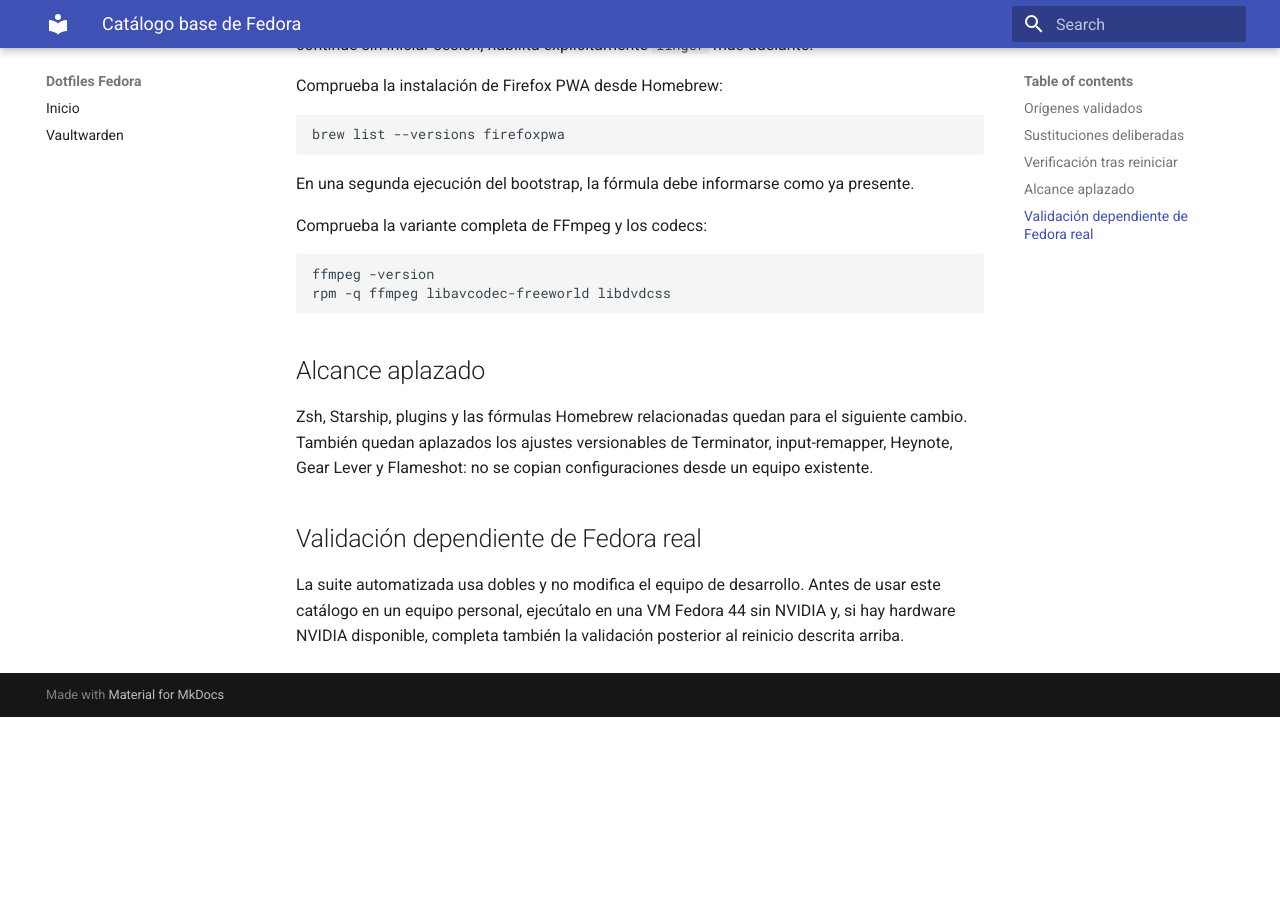
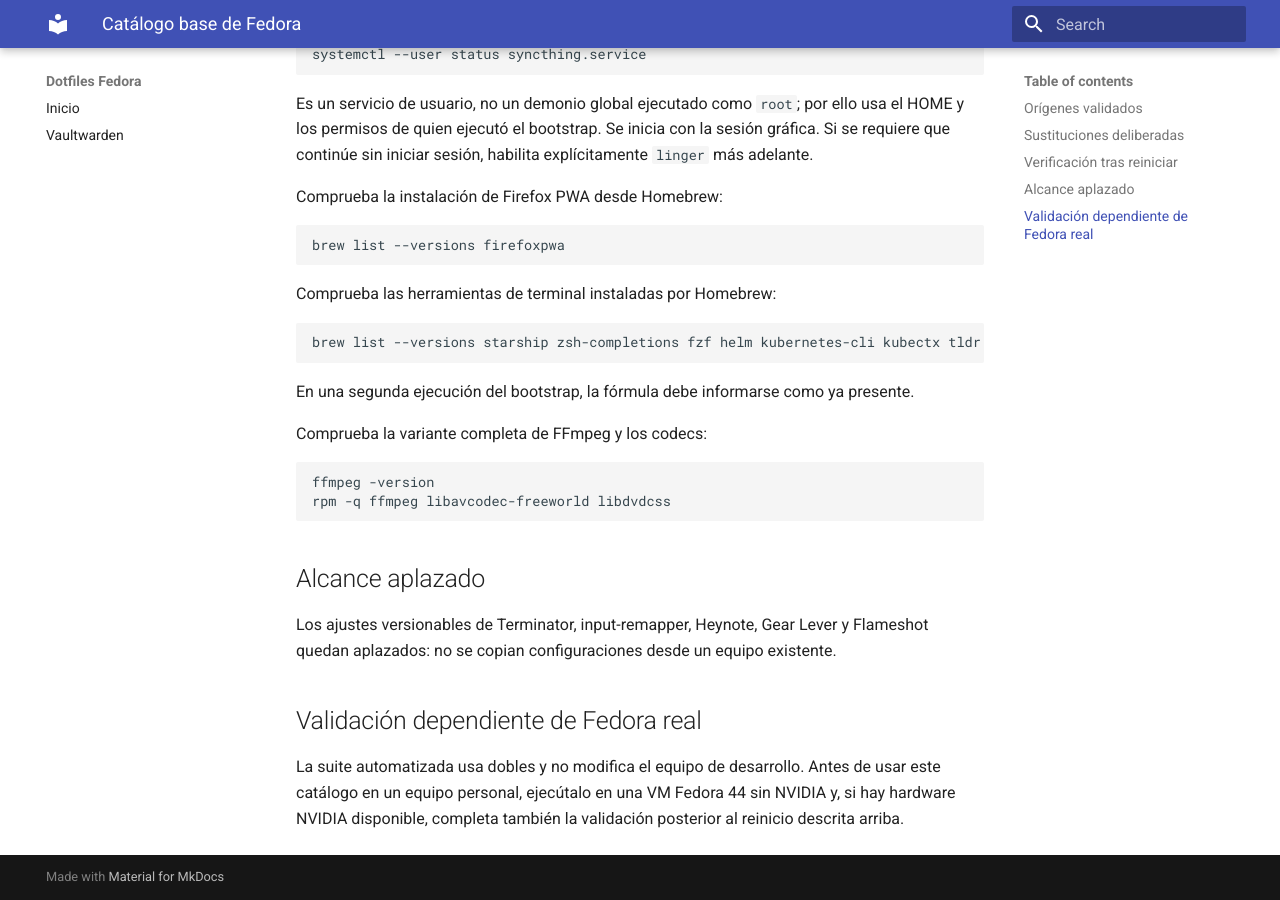
Before and after one commit to rdiezsj/dotfiles, an MkDocs documentation site: the page built from docs/catalogo-fedora.md, in a window 1280 px wide and 900 px high, scrolled down 1376 px. Built offline with MkDocs 1.6.1 and Material for MkDocs 9.7.7, drawn with Linux system fonts in a browser that asks for light colours; before the commit the page ends 2093 px from its top, so only the background shows below that; some of the changed text lies outside the part shown.

Commit message:
feat: configura terminal Zsh versionada en Fedora

````diff
--- a/docs/catalogo-fedora.md
+++ b/docs/catalogo-fedora.md
@@ -3,7 +3,7 @@
 El bootstrap declara los paquetes por su gestor para que el origen y la actualización sean trazables:
 
 - DNF/RPM: paquetes de Fedora y VS Code desde Microsoft.
-- Homebrew: Firefox PWA.
+- Homebrew: Firefox PWA, Starship, `zsh-completions`, fzf, Helm, `kubernetes-cli`, kubectx y tldr.
 - Flatpak: aplicaciones de escritorio por usuario desde Flathub.
 - AppImage: Heynote 2.9.1 y Nextcloud Desktop 34.0.4 en `~/Apps`, con SHA-256 fijado.
 
@@ -13,6 +13,7 @@
 
 - [VS Code para Linux](https://code.visualstudio.com/docs/setup/linux): repositorio RPM oficial de Microsoft.
 - [Firefox PWA en Homebrew](https://formulae.brew.sh/formula/firefoxpwa): fórmula instalada por Homebrew y actualizada con sus mecanismos habituales.
+- Herramientas de terminal: Starship, `zsh-completions`, fzf, Helm, `kubernetes-cli`, kubectx y tldr se instalan como fórmulas Homebrew para mantener una única procedencia y actualización.
 - [RPM Fusion](https://rpmfusion.org/): Free, Nonfree y Free tainted para multimedia y DVD.
 - [Flathub](https://flathub.org/): remoto Flatpak por usuario.
 - [Heynote 2.9.1](https://github.com/heyman/heynote/releases/tag/v2.9.1) y [descargas de Nextcloud Desktop](https://download.nextcloud.com/desktop/releases/Linux/): binarios AppImage fijados en el catálogo.
@@ -47,6 +48,12 @@
 brew list --versions firefoxpwa
 ```
 
+Comprueba las herramientas de terminal instaladas por Homebrew:
+
+```bash
+brew list --versions starship zsh-completions fzf helm kubernetes-cli kubectx tldr
+```
+
 En una segunda ejecución del bootstrap, la fórmula debe informarse como ya presente.
 
 Comprueba la variante completa de FFmpeg y los codecs:
@@ -58,7 +65,7 @@
 
 ## Alcance aplazado
 
-Zsh, Starship, plugins y las fórmulas Homebrew relacionadas quedan para el siguiente cambio. También quedan aplazados los ajustes versionables de Terminator, input-remapper, Heynote, Gear Lever y Flameshot: no se copian configuraciones desde un equipo existente.
+Los ajustes versionables de Terminator, input-remapper, Heynote, Gear Lever y Flameshot quedan aplazados: no se copian configuraciones desde un equipo existente.
 
 ## Validación dependiente de Fedora real
 
````
Also changed, not shown: README.md (+3 -3 lines), install.conf.yaml (+7 -1 lines), openspec/changes/fedora-zsh-terminal/tasks.md (+9 -9 lines), .gitmodules (added), 14 other files.
